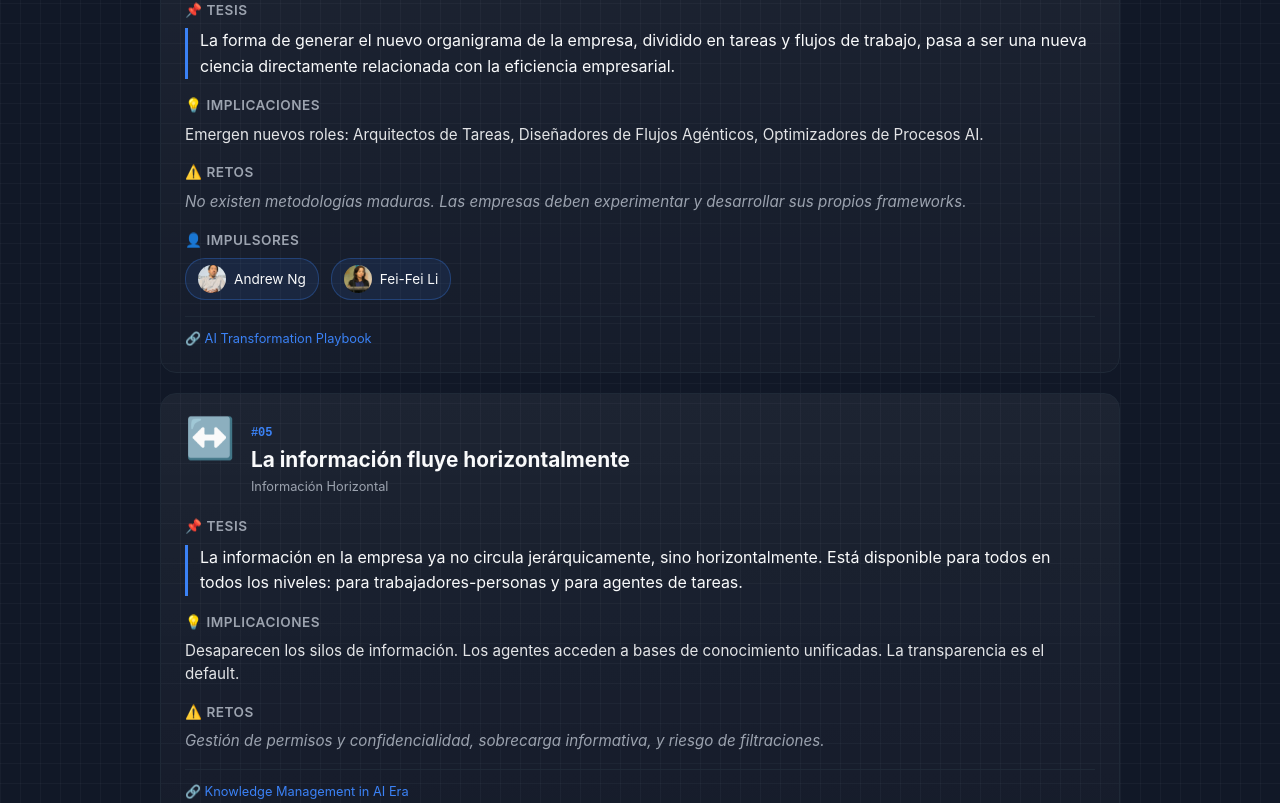
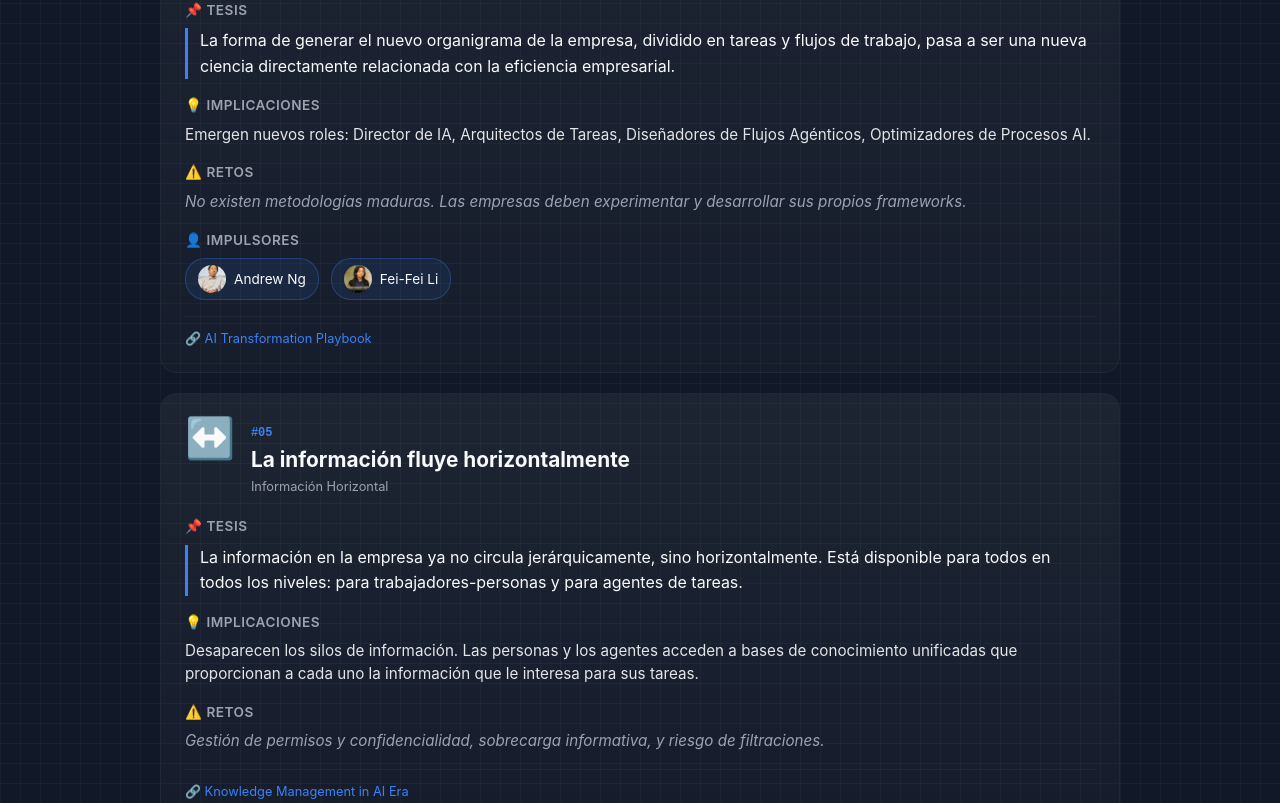
Before and after one commit to lbt00001-beep/mbainative-website, a Next.js app in the folder app/: page /mejores-practicas/doctrinas in a window 1280 px wide. Shown: the part 2197-3000 px from the top of the page. Built offline with nearby package versions, Linux system fonts and the light colour scheme.

Commit message:
fix: update doctrine #04, #05, #13, #14 texts per user request

```diff
--- a/app/data/doctrines.ts
+++ b/app/data/doctrines.ts
@@ -68,7 +68,7 @@ export const DOCTRINES: Doctrine[] = [
         title: "El nuevo organigrama es una ciencia",
         shortTitle: "Ciencia Organizativa",
         thesis: "La forma de generar el nuevo organigrama de la empresa, dividido en tareas y flujos de trabajo, pasa a ser una nueva ciencia directamente relacionada con la eficiencia empresarial.",
-        implications: "Emergen nuevos roles: Arquitectos de Tareas, Diseñadores de Flujos Agénticos, Optimizadores de Procesos AI.",
+        implications: "Emergen nuevos roles: Director de IA, Arquitectos de Tareas, Diseñadores de Flujos Agénticos, Optimizadores de Procesos AI.",
         challenges: "No existen metodologías maduras. Las empresas deben experimentar y desarrollar sus propios frameworks.",
         proponents: ["andrew-ng", "fei-fei-li"],
         sources: [
@@ -82,7 +82,7 @@ export const DOCTRINES: Doctrine[] = [
         title: "La información fluye horizontalmente",
         shortTitle: "Información Horizontal",
         thesis: "La información en la empresa ya no circula jerárquicamente, sino horizontalmente. Está disponible para todos en todos los niveles: para trabajadores-personas y para agentes de tareas.",
-        implications: "Desaparecen los silos de información. Los agentes acceden a bases de conocimiento unificadas. La transparencia es el default.",
+        implications: "Desaparecen los silos de información. Las personas y los agentes acceden a bases de conocimiento unificadas que proporcionan a cada uno la información que le interesa para sus tareas.",
         challenges: "Gestión de permisos y confidencialidad, sobrecarga informativa, y riesgo de filtraciones.",
         proponents: ["sundar-pichai", "satya-nadella"],
         sources: [
@@ -202,7 +202,7 @@ export const DOCTRINES: Doctrine[] = [
         title: "La IA como infraestructura crítica",
         shortTitle: "AI Factories",
         thesis: "La IA es infraestructura industrial. El cuello de botella es energía, centros de datos y GPUs. La ventaja competitiva es acceso a capacidad de cómputo, no solo algoritmos.",
-        implications: "Las empresas deben asegurar acceso a infraestructura AI como aseguran acceso a electricidad o internet. Emergen contratos a largo plazo con proveedores de cómputo.",
+        implications: "Las empresas deben asegurar acceso a infraestructura AI como aseguran acceso a electricidad o internet. Emergen contratos a largo plazo con fabricantes de inteligencia.",
         challenges: "Concentración de poder en pocos proveedores, dependencia de supply chain, y costes energéticos crecientes.",
         proponents: ["jensen-huang", "mustafa-suleyman"],
         sources: [
@@ -213,9 +213,9 @@ export const DOCTRINES: Doctrine[] = [
     },
     {
         id: 14,
-        title: "Escalar funciona... con límites",
-        shortTitle: "Scaling Laws",
-        thesis: "Más datos + más cómputo = modelos más capaces. Pero el escalado tiene rendimientos decrecientes y costes crecientes. Las empresas deben elegir el punto óptimo coste-capacidad.",
+        title: "Optimizar el token",
+        shortTitle: "Token Optimization",
+        thesis: "La elección de los modelos de IA apropiados para cada tarea será crucial para optimizar resultados y costes.",
         implications: "No siempre se necesita el modelo más grande. Los modelos especializados y fine-tuned pueden ser más eficientes para tareas específicas.",
         challenges: "Evaluar qué modelo usar para cada tarea, gestionar múltiples modelos, y anticipar la evolución del mercado de modelos.",
         proponents: ["sam-altman", "demis-hassabis", "andrej-karpathy"],
```
